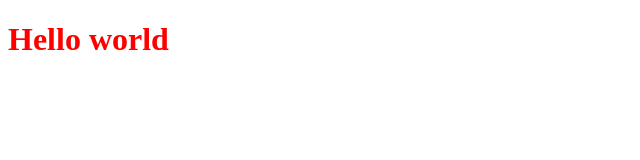
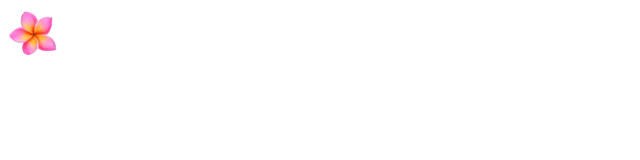
Before and after one commit to Mariyq1/florist-app, a plain HTML site: page index.html in a window 1280 px wide. Shown: the whole page, without its empty margins (0-640 px from the left). Drawn offline with Linux system fonts and the light colour scheme.

Commit message:
Create index.html add sass

```diff
--- a/index.html
+++ b/index.html
@@ -4,10 +4,17 @@
     <meta charset="UTF-8">
     <meta http-equiv="X-UA-Compatible" content="IE=edge">
     <meta name="viewport" content="width=device-width, initial-scale=1.0">
-    <link rel="stylesheet" href="./style.css"/>
+    <link rel="stylesheet" href="./sass/style.css"/>
     <title>Document</title>
 </head>
 <body>
-    <h1>Hello world</h1>
+    <section class="main-section">
+        <div class="container main-section__nav-container">
+            <header class="main-section__header">
+                <a href="#"><img class="main-section__logo" src="./img/favicon.png" alt="logo"></a>
+            </header>
+        </div>
+    </section>
+
 </body>
 </html>
--- /dev/null
+++ b/sass/style.sass
@@ -0,0 +1,5 @@
+*
+    box-sizing: border-box
+.main-section
+    &__logo
+        height: 50px
--- a/style.sass
+++ /dev/null
@@ -1,2 +0,0 @@
-h1
-    color: red
```
Also changed, not shown: img/favicon.png (added), sass/style.css (added), style.css (deleted), 2 other files.
